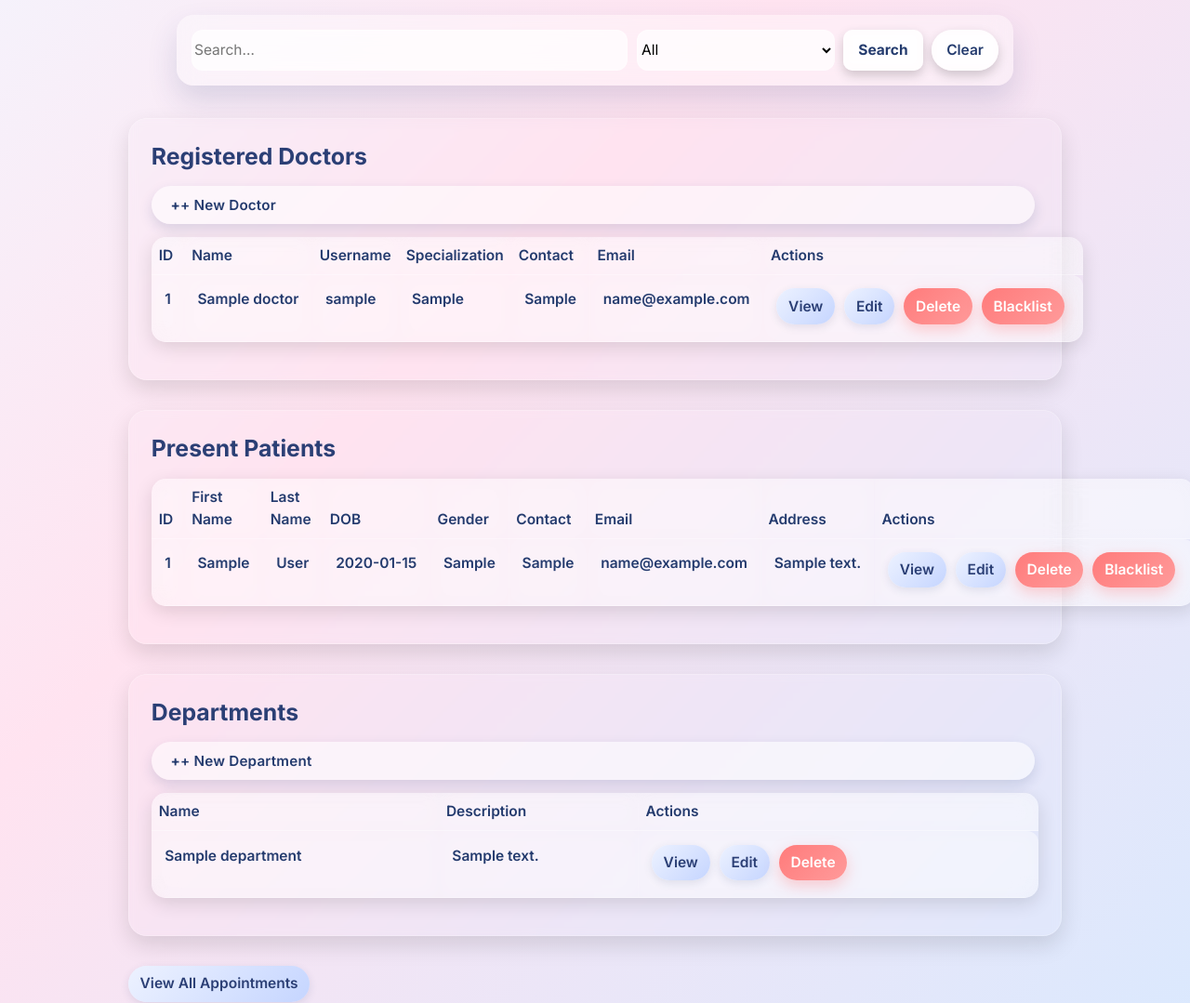
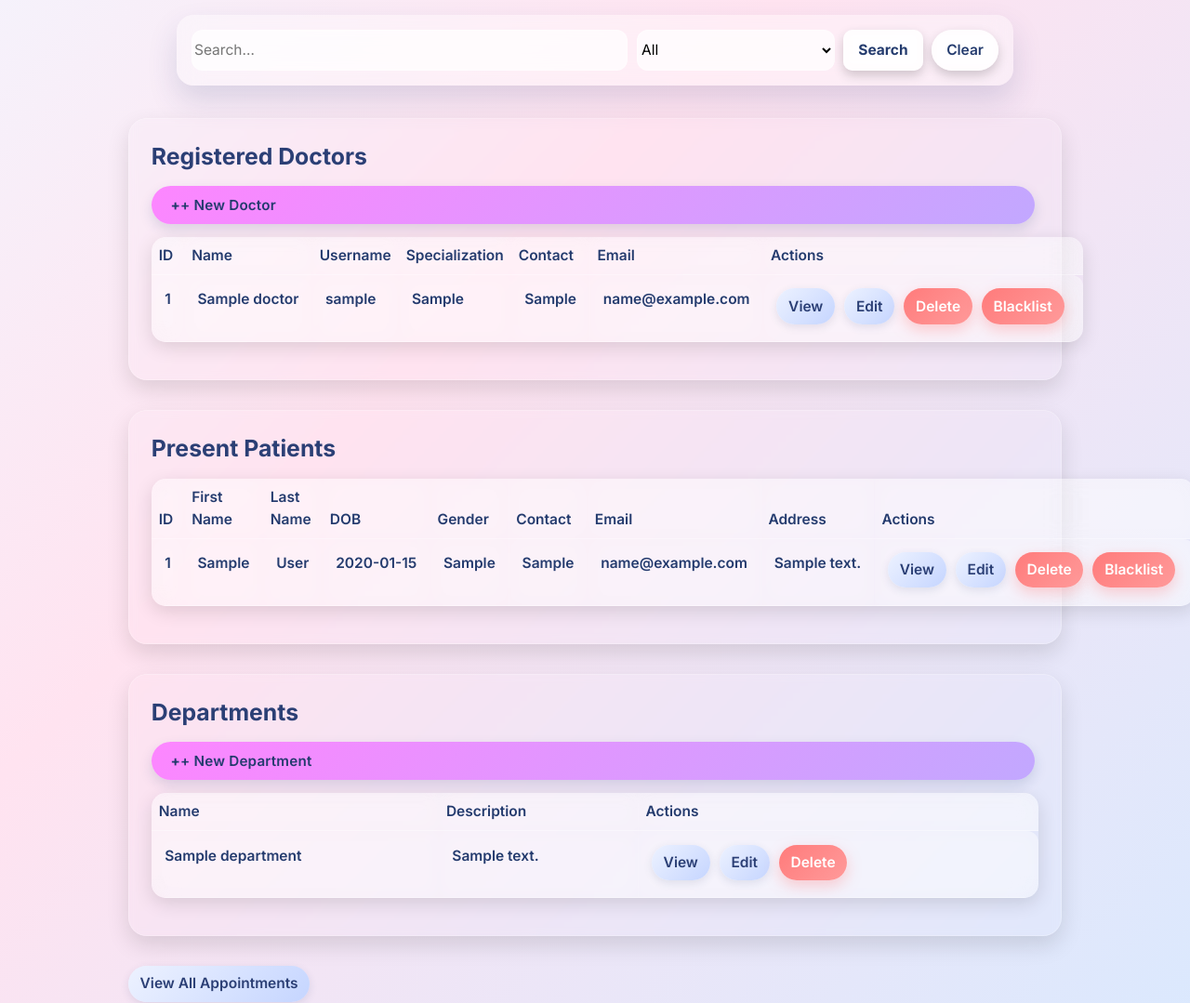
Before and after one commit to 23f3001438/hospital-management-sys, a Flask app: page /admindb in a window 1280 px wide. Shown: the part 315-1394 px from the top of the page at 93% size. Run offline with Flask 3, Linux system fonts and the light colour scheme; data comes from the database, SQL or seed files in the repository; tables that the repository leaves empty hold one stand-in row (values such as "Sample post").

Commit message:
fix: restore purple gradient for admin create buttons

```diff
--- a/templates/admindb.html
+++ b/templates/admindb.html
@@ -245,7 +245,9 @@
         display: inline-block;
         margin-bottom: 14px;
     }
-
+    .dashboard-container .create-btn {
+        background: linear-gradient(135deg, #fd86ff, #c2a8ff) !important;
+    }
 
 
 </style>
```
